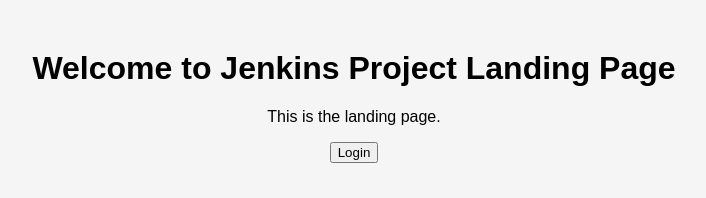
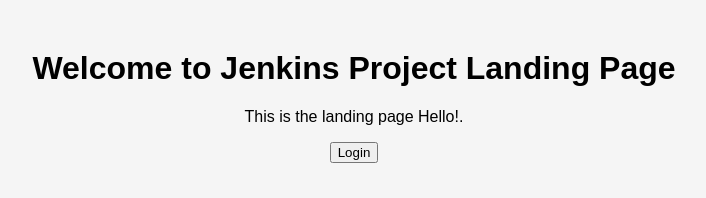
Before and after one commit to AuroraCoders/MidLabRepo, a React (Create React App) app: page / in a window 1280 px wide. Shown: the top 198 px of the page, without its empty margins (286-992 px from the left). Built offline with nearby package versions, Linux system fonts and the light colour scheme.

Commit message:
Chnage jenkin file

```diff
--- a/src/pages/LandingPage.js
+++ b/src/pages/LandingPage.js
@@ -6,7 +6,7 @@
   return (
     <div style={{ textAlign: "center", marginTop: "50px" }}>
       <h1>Welcome to Jenkins Project Landing Page</h1>
-      <p>This is the landing page.</p>
+      <p>This is the landing page Hello!.</p>
       <Link to="/login">
         <button>Login</button>
       </Link>
```
